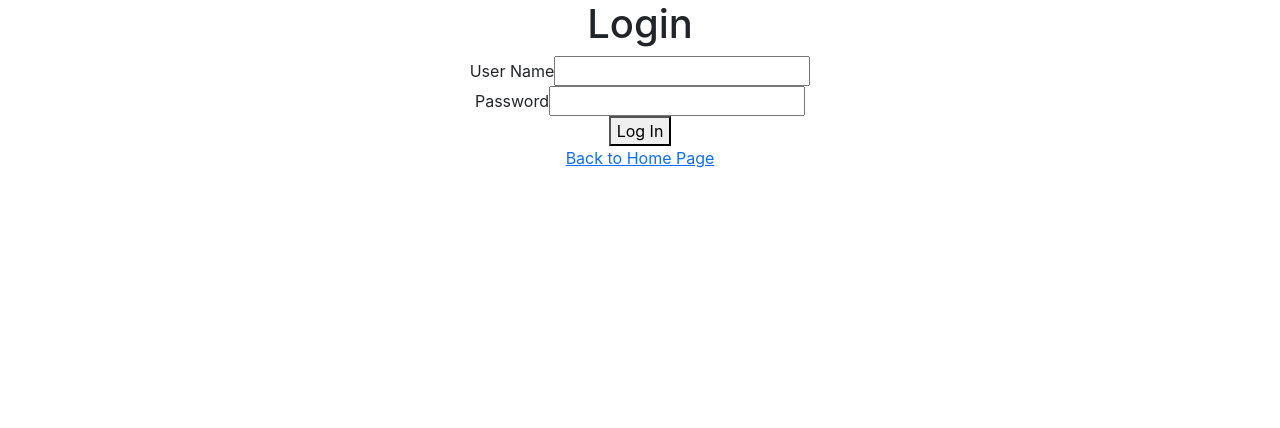
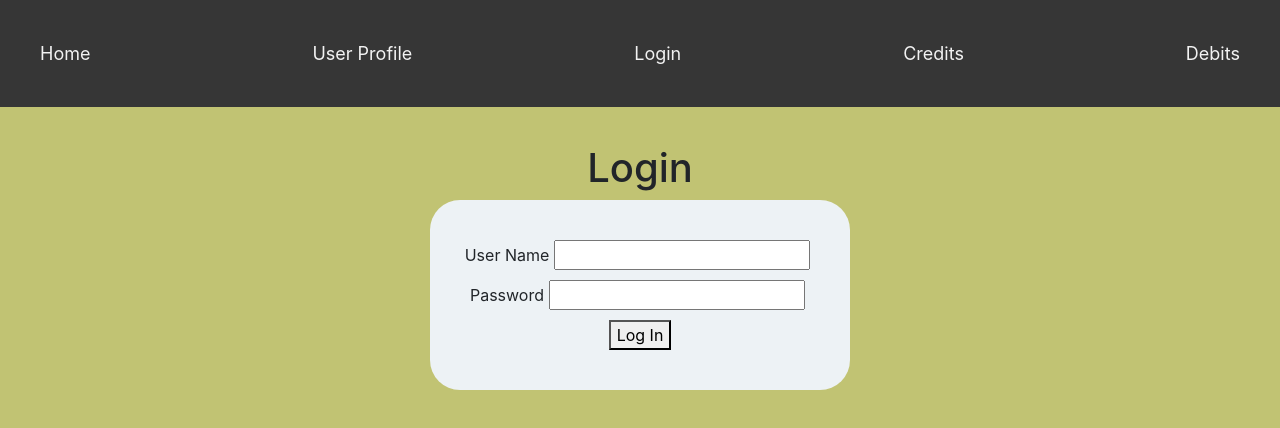
Before and after one commit to TahminaM/Bank_of_React, a React (Create React App) app: page /login in a window 1280 px wide. Shown: the top 428 px of the page. Built offline with nearby package versions, Linux system fonts and the light colour scheme; no server answers; the HTML template or start-up script is replaced by a standard one.

Commit message:
updated components with navbar

```diff
--- a/package.json
+++ b/package.json
@@ -21,9 +21,7 @@
     "start": "react-scripts start",
     "build": "react-scripts build",
     "test": "react-scripts test",
-    "eject": "react-scripts eject",
-    "predeploy": "npm run build",
-    "deploy": "gh-pages -d build"
+    "eject": "react-scripts eject"
   },
   "eslintConfig": {
     "extends": [
--- a/src/App.css
+++ b/src/App.css
@@ -1,22 +1,3 @@
-.App {
-  text-align: center;
-}
-
-button {
-  margin: 40px;
-}
-
-p {
-  margin: 10px;
-  text-align: left;
-}
-
-.logo {
-  width: 392px;
-  height: 193px;
-}
-
-
 .App {
   text-align: center;
 }
@@ -37,5 +18,20 @@ p {
 
 .card {
   margin: 20px 0;
-  background-color: transparent;
+  background-color:#61dafb ;
 }
+
+.App-header {
+  background-color: #2e333d;
+  min-height: 100vh;
+  display: flex;
+  flex-direction: column;
+  align-items: center;
+  justify-content: center;
+  font-size: calc(10px + 2vmin);
+  color: white;
+}
+
+.App-link {
+  color: #61dafb;
+}
--- a/src/App.js
+++ b/src/App.js
@@ -86,6 +86,7 @@ class App extends Component {
     mockLogIn = (logInInfo) => {
         const newUser = { ...this.state.currentUser }
         newUser.userName = logInInfo.userName
+        newUser.memberSince = logInInfo.memberSince
         this.setState({ currentUser: newUser })
     }
 
@@ -145,14 +146,10 @@ class App extends Component {
             });
 
             return subBalance;
-
         }
-
         getCredits();
         getDebits();        // Call the functions in order to populate the credits and debits arrays
-
     }
-
 }
 
 export default App;
--- a/src/components/Clock.jsx
+++ b/src/components/Clock.jsx
@@ -26,7 +26,7 @@ class Clock extends React.Component {
     render() {
       return (
         <div>
-          <h2>It is {this.state.date.toLocaleTimeString()}</h2>
+          <h3>It is {this.state.date.toLocaleTimeString()}</h3>
         </div>
       );
     }
--- a/src/components/Credits.js
+++ b/src/components/Credits.js
@@ -22,7 +22,16 @@ const Credits = (props) => {
     }
 
     return (
+        <div class="content">
+        <div class="navbar">
+            <Link to="/">Home</Link>
+            <Link to="/userProfile">User Profile</Link>
+            <Link to="/login">Login</Link>
+            <Link to="credits">Credits</Link>
+            <Link to="debits">Debits</Link>
+        </div>
         <div>
+        <br/>
             <h1>Credits</h1>
             <h2>Current Account Balance: <b>${Math.round(props.accountBalance * 100) / 100}</b></h2>{/*Rounds to 2 decimal places*/}
             <div className='container'>
@@ -36,9 +45,10 @@ const Credits = (props) => {
                 <input type="float" name="amount" placeholder="Enter Credit Amount" />
                 <button type="submit">Add Credit</button>
             </form>
-            <Link to='/'>Back to Home Page</Link>
         </div>
-    )
+    </div>
+
+    );
 }
 
 export default Credits;
--- a/src/components/Debits.js
+++ b/src/components/Debits.js
@@ -22,7 +22,16 @@ const Debits = (props) => {
     }
 
     return (
+        <div class="content">
+         <div class="navbar">
+            <Link to="/">Home</Link>
+            <Link to="/userProfile">User Profile</Link>
+            <Link to="/login">Login</Link>
+            <Link to="credits">Credits</Link>
+            <Link to="debits">Debits</Link>
+          </div>
         <div>
+        <br/>
             <h1>Debits</h1>
             <h2>Current Account Balance: <b>${Math.round(props.accountBalance * 100) / 100}</b></h2>{/*Rounds to 2 decimal places*/}
             <div className='container'>
@@ -36,9 +45,9 @@ const Debits = (props) => {
                 <input type="float" name="amount" placeholder="Enter Debit Amount" />
                 <button type="submit">Add Debit</button>
             </form>
-            <Link to='/'>Back to Home Page</Link>
         </div>
-    )
+    </div>
+    );
 }
 
 export default Debits;
--- a/src/components/Home.js
+++ b/src/components/Home.js
@@ -11,21 +11,23 @@ import Logo from '../logo.png';
 class Home extends Component {
   render() {
     return (
+      <div class="content">
+      <div class="navbar">
+        <Link to="/">Home</Link>
+        <Link to="/userProfile">User Profile</Link>
+        <Link to="/login">Login</Link>
+        <Link to="credits">Credits</Link>
+        <Link to="debits">Debits</Link>
+      </div>
       <div>
         <br/>
-        <img src={Logo} width="400px" height="200px" alt="Bank Logo" className='logo' />
+        <br/>
+        <img src={Logo} width="490px" height="280px" alt="Bank Logo" className='logo' />
         <Greeting userName={this.props.userName}/>
         <Clock />
         <AccountBalance accountBalance={this.props.accountBalance}/>
-        <Link to="/userProfile">User Profile</Link>
-        <br/>
-        <Link to="/login">Login</Link>
-        <br/>
-        <Link to="/credits">Credits</Link>
-        <br/>
-        <Link to="/debits">Debits</Link>
-
       </div>
+    </div>
     );
   }
 }
--- a/src/components/Login.js
+++ b/src/components/Login.js
@@ -41,9 +41,17 @@ class LogIn extends Component {
     }
     // Render the login form
     return (
-      <div>
+      <div class="content">
+        <div class="navbar">
+          <Link to="/">Home</Link>
+          <Link to="/userProfile">User Profile</Link>
+          <Link to="/login">Login</Link>
+          <Link to="credits">Credits</Link>
+          <Link to="debits">Debits</Link>
+        </div>
+        <br/>
         <h1>Login</h1>
-
+        <div class="box">
         <form onSubmit={this.handleSubmit}>
           <div>
             <label htmlFor="userName">User Name</label>
@@ -55,8 +63,8 @@ class LogIn extends Component {
           </div>
           <button>Log In</button>
         </form>
-        <Link to='/'>Back to Home Page</Link>
       </div>
+    </div>
     )
   }
 }
--- a/src/components/UserProfile.js
+++ b/src/components/UserProfile.js
@@ -6,14 +6,21 @@ import {Link} from 'react-router-dom';
 class UserProfile extends Component {
     render() {
       return (
-          <div>
-            <h1>User Profile</h1>
-
+        <div class="content">
+          <div class="navbar">
+            <Link to="/">Home</Link>
+            <Link to="/userProfile">User Profile</Link>
+            <Link to="/login">Login</Link>
+            <Link to="credits">Credits</Link>
+            <Link to="debits">Debits</Link>
+          </div>
+          <br/>
+          <h1>User Profile</h1>
+          <div class="box">
             <div>Username: {this.props.userName}</div>
             <div>Member Since: {this.props.memberSince}</div>
-
-            <Link to="/">Return to Home</Link>
           </div>
+        </div>
       );
     }
   }
--- a/src/index.css
+++ b/src/index.css
@@ -6,9 +6,43 @@ body {
   -webkit-font-smoothing: antialiased;
   -moz-osx-font-smoothing: grayscale;
   text-align: center;
+  background-color:rgb(193, 195, 115);
 }
 
 code {
   font-family: source-code-pro, Menlo, Monaco, Consolas, 'Courier New',
     monospace;
 }
+
+input, button {
+	margin: 5px;
+}
+
+.navbar{
+  background-color: rgb(54, 54, 54);
+  overflow: hidden;
+  padding: 20px;
+  margin-bottom: 1%;
+}
+.navbar a{
+  color: #f2f2f2;
+  padding: 20px;
+  text-decoration: none;
+  font-size: 18px;
+}
+.navbar a:hover{
+  background-color:rgb(193, 195, 115);
+  border-radius: 20px;
+}
+
+.box{
+  width: fit-content;
+  border-radius: 30px;
+  background-color:#edf2f5;
+  padding: 35px;
+  margin: 0 auto;
+}
+
+.content{
+  justify-content: center;
+}
```
Also changed, not shown: 1 other file (tests, documents, lock files or other folders).
